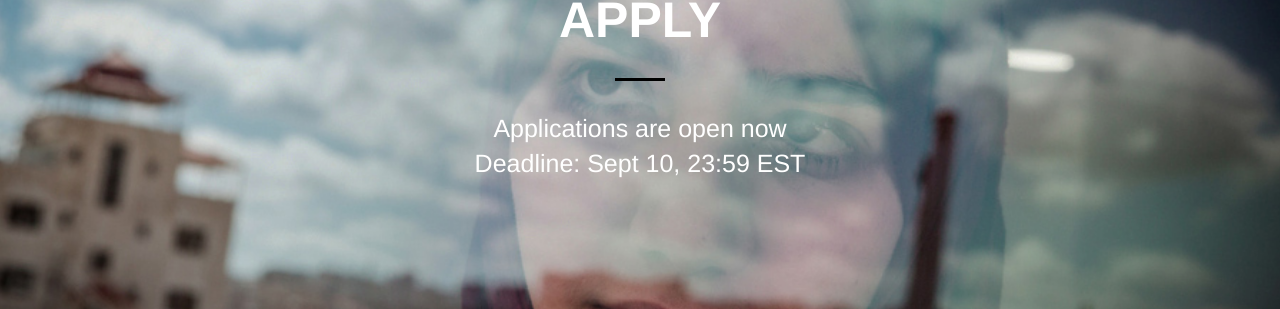
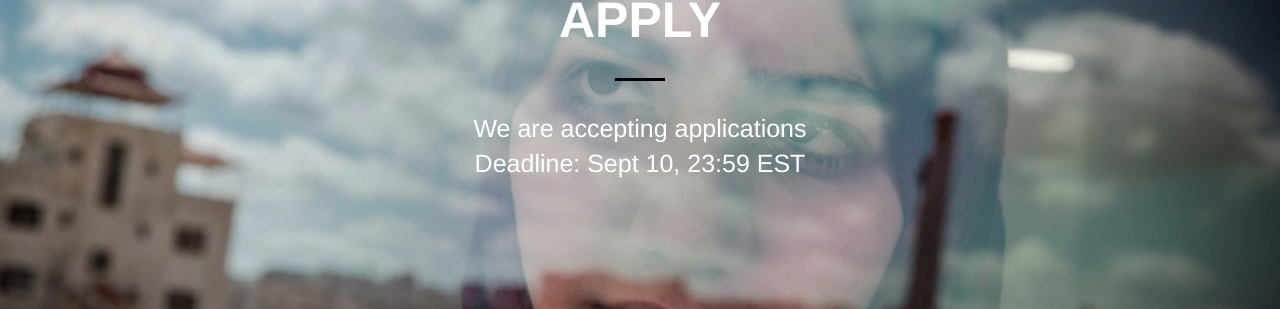
Before and after one commit to Refugee-Learning-Accelerator/Refugee-Learning-Accelerator.github.io, a Jekyll site: the page apply/index.html, which Jekyll copies as it is, in a window 1280 px wide and 900 px high. Shown: the part 248-557 px from the top of the window. Built offline with Jekyll 4.4.1, drawn with Linux system fonts in a browser that asks for light colours; nearby versions of some CDN libraries; some of the changed text lies outside the part shown.

Commit message:
Update index.html

```diff
--- a/apply/index.html
+++ b/apply/index.html
@@ -44,7 +44,7 @@
           <div class="header-content-inner">
   <h1 id="homeHeading">Apply</h1>
 		      <hr>
-						<p> Applications are open now <br> Deadline: Sept 10, 23:59 EST</p>
+						<p> We are accepting applications <br> Deadline: Sept 10, 23:59 EST</p>
 						</div>
 						</div>
 						</header>
@@ -60,7 +60,7 @@
 	<li class="list">Computer scientists, electrical engineers and designers from Syria,<b>*</b> Jordan, Lebanon, Iraq and Palestine, who want to use their tech skills to support refugee learners.</li>
  	<li class="list"> You must apply in a team of 2-5 people. If you don't have people to team up with head over to our <a class="class2" href="https://www.facebook.com/groups/147496302487491">Facebook Marketplace</a> to find other prospective participants with complementary skills. </li>
 	<li class="list">You must have a working knowledge of Arabic and English.</li>
-    	<li class="list">You must have a valid passport. Successful participants will travel to Amman and/or Beirut during the <a class="class2" href="/program">Prototype phase</a>.</li>
+    	<li class="list">You must have a valid passport. Successful participants will be invited to a workship in Amman and/or Beirut during the <a class="class2" href="/program">Prototype phase</a>.</li>
 
 			    <p style="text-align: center;">
 			<a class="typeform-share button" href="https://mllearning.typeform.com/to/csIHTi" data-mode="popup" style="display:inline-block;text-decoration:none;background-color:#13b613;color:white;cursor:pointer;font-family:Helvetica,Arial,sans-serif;font-size:20px;line-height:50px;text-align:center;margin:0;height:50px;padding:0px 33px;border-radius:25px;max-width:100%;white-space:nowrap;overflow:hidden;text-overflow:ellipsis;font-weight:bold;-webkit-font-smoothing:antialiased;-moz-osx-font-smoothing:grayscale;" data-submit-close-delay="0" target="_blank">Apply </a> <script> (function() { var qs,js,q,s,d=document, gi=d.getElementById, ce=d.createElement, gt=d.getElementsByTagName, id="typef_orm_share", b="https://embed.typeform.com/"; if(!gi.call(d,id)){ js=ce.call(d,"script"); js.id=id; js.src=b+"embed.js"; q=gt.call(d,"script")[0]; q.parentNode.insertBefore(js,q) } })() </script>
```
